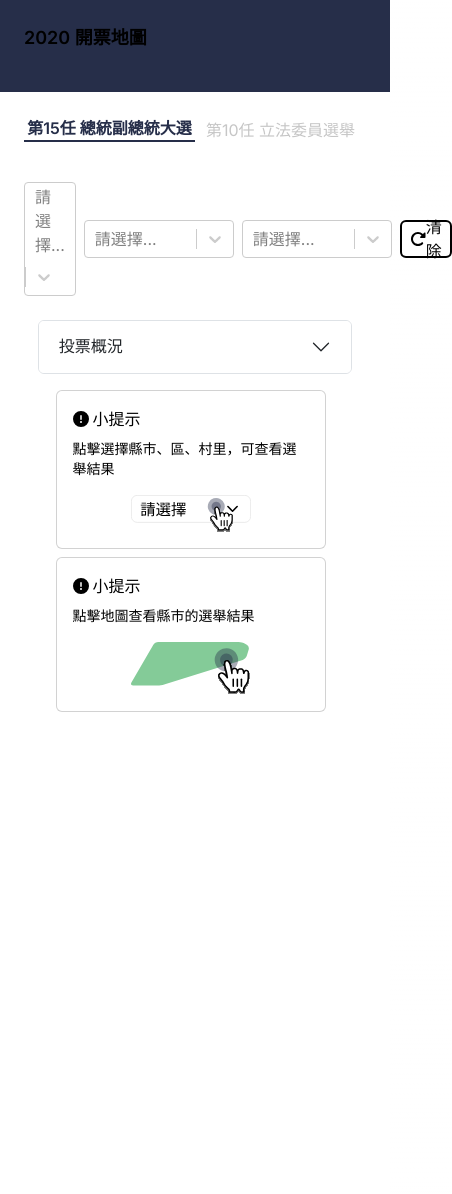
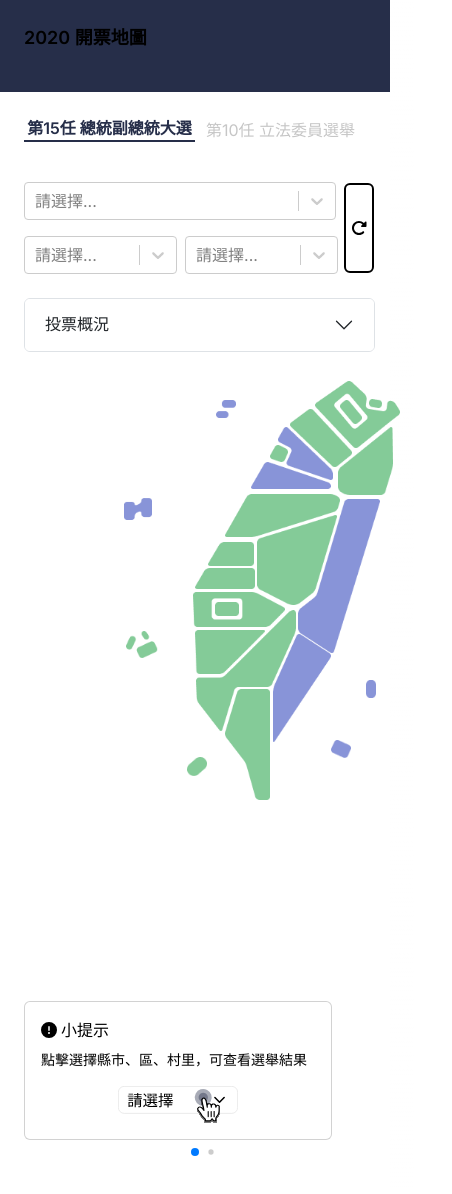
Before and after one commit to xms7104/F2E22023, a Next.js app: page / in a window 390 px wide. Shown: the top 1194 px of the page, 452 px wide, since content can reach past the window. Built offline with nearby package versions, Linux system fonts and the light colour scheme.

Commit message:
adjust mobile Layout

```diff
--- a/package.json
+++ b/package.json
@@ -23,6 +23,7 @@
     "react-bootstrap": "^2.9.1",
     "react-dom": "18.2.0",
     "react-select": "^5.8.0",
-    "tailwindcss": "3.3.5"
+    "tailwindcss": "3.3.5",
+    "swiper": "^11.0.3"
   }
 }
--- a/src/app/Tip.jsx
+++ b/src/app/Tip.jsx
@@ -6,9 +6,63 @@ import { FontAwesomeIcon } from '@fortawesome/react-fontawesome';
 import { faCircleExclamation } from '@fortawesome/free-solid-svg-icons';
 import Card from 'react-bootstrap/Card';
 import 'bootstrap/dist/css/bootstrap.min.css';
+import { Swiper, SwiperSlide } from 'swiper/react';
+import { Pagination } from 'swiper/modules';
+import 'swiper/css';
+import 'swiper/css/pagination';
 
 function Tip() {
-    return (
+
+    function tipCard(){
+    }
+
+    function mobileLayout(){
+        return(
+            <Swiper
+                pagination={{
+                dynamicBullets: true,
+                }}
+                modules={[Pagination]}
+                className="mySwiper"
+            >
+                <SwiperSlide>
+                    <Card
+                        className="mb-2 bg-[#CCCCCC] text-black w-[90%]"
+                        >
+                        <Card.Body>
+                            <div className='flex justify-start items-center'>
+                                <FontAwesomeIcon icon={faCircleExclamation} />
+                                <p className='mb-0 ml-1'>小提示</p>
+                            </div>
+                            <p className='mt-2 mb-0 mx-0 text-sm'>
+                                點擊選擇縣市、區、村里，可查看選舉結果
+                            </p>
+                            <Image alt='seletTip' src={'/image/tipSelect.svg'} className='mt-3 mb-0 mx-auto' width={120} height={10} />
+                        </Card.Body>
+                    </Card>
+                </SwiperSlide>
+                <SwiperSlide>
+                    <Card
+                    className="mb-2 bg-[#CCCCCC] text-black w-[90%]"
+                    >
+                    <Card.Body>
+                        <div className='flex justify-start items-center'>
+                            <FontAwesomeIcon icon={faCircleExclamation} />
+                            <p className='mb-0 ml-1'>小提示</p>
+                        </div>
+                        <p className='mt-2 mb-0 mx-0 text-sm'>
+                            點擊地圖查看縣市的選舉結果
+                        </p>
+                        <Image alt='seletTip' src={'/image/tipMap.svg'} className='mt-3 mb-0 mx-auto' width={120} height={10} />
+                    </Card.Body>
+                    </Card>
+                </SwiperSlide>
+            </Swiper>
+        )
+    }
+
+    function pcLayout(){
+        return(
             <div className='xl:block xl:w-[250px] lg:block lg:w-[180px] md:hidden'>
                 <Card
                     className="mb-2 bg-[#CCCCCC] text-black w-[90%]"
@@ -42,4 +96,16 @@ function Tip() {
         )
     }
 
+    return (
+        <div>
+            <div className='xl:block lg:block md:hidden sm:hidden'>
+                {pcLayout()}
+            </div>
+            <div className='xl:hidden lg:hidden md:block sm:block'>
+                {mobileLayout()}
+            </div>
+        </div>
+    )
+  }
+
   export default Tip;
--- a/src/app/chart.jsx
+++ b/src/app/chart.jsx
@@ -57,7 +57,7 @@ function Chart({voting, party, votingInformation, partyInformation}) {
                         const votingTotalNum = parseInt(partyInformation['有效票數'].replace(/,/g, ''), 10);
                         const votingProportion = ((votingNum / votingTotalNum) *100).toFixed(2);
                         return(
-                            <div key={item} className='xl:w-[27vw] lg:w-[27vw] md:w-[56vw] flex justify-start lg:items-baseline lg:mb-4 md:items-center md:mb-2'>
+                            <div key={item} className='xl:w-[27vw] lg:w-[27vw] md:w-[56vw] sm:w-[60vw] flex justify-start lg:items-baseline lg:mb-4 md:items-center md:mb-2 sm:mb-2'>
                                 <p
                                 className='rounded-full h-[25px] w-[25px] text-sm text-white flex justify-center items-center mr-2'
                                  style={{backgroundColor: partyInformation[item]['color']}}>{index+1}</p>
@@ -91,10 +91,10 @@ function Chart({voting, party, votingInformation, partyInformation}) {
               <Accordion.Header>投票概況</Accordion.Header>
               <Accordion.Body>
                 <div className='grid justify-center items-center'>
-                    <div className='w-full flex justify-center items-center'>
-                        <div className='inline-flex justify-center items-center w-[60%]'>
-                            <div className='w-[150px]'>
-                                <ReactECharts option={votingChart} style={{height:'150px'}} />
+                    <div className='w-full flex justify-start items-center md:h-[120px] sm:h-[120px]'>
+                        <div className='inline-flex justify-start items-center w-[40%] md:h-[120px] sm:h-[120px]'>
+                            <div className='w-[120px]'>
+                                <ReactECharts option={votingChart} />
                             </div>
                             <div>
                                 <p>
@@ -115,9 +115,9 @@ function Chart({voting, party, votingInformation, partyInformation}) {
                             </p>
                         </div>
                     </div>
-                    <div className='w-full flex justify-center items-center'>
-                        <div className='w-[150px]'>
-                            <ReactECharts option={partyChart} style={{height:'150px'}} />
+                    <div className='w-full flex justify-center items-center md:h-[250px] sm:h-[250px]'>
+                        <div className='w-[120px]'>
+                            <ReactECharts option={partyChart} />
                         </div>
                         <div>
                             {partyLayout()}
@@ -138,7 +138,7 @@ function Chart({voting, party, votingInformation, partyInformation}) {
                     <div className='xl:w-[30vw] lg:w-[30vw] md:w-[80vw] xl:grid lg:grid lg:justify-start lg:items-center md:w-[50vw] md:flex md:justify-start md:items-center'>
                         <div className='inline-flex justify-center lg:items-center md:items-center'>
                             <div className='w-[150px]'>
-                                <ReactECharts option={votingChart} style={{height:'150px'}} />
+                                <ReactECharts option={votingChart} />
                             </div>
                             <div>
                                 <p>
@@ -161,7 +161,7 @@ function Chart({voting, party, votingInformation, partyInformation}) {
                     </div>
                     <div className='xl:w-[30vw] xl:grid lg:w-[30vw] lg:grid md:w-[60vw] md:flex md:justify-center md:items-start'>
                         <div className='w-[150px]'>
-                            <ReactECharts option={partyChart} style={{height:'150px'}} />
+                            <ReactECharts option={partyChart} />
                         </div>
                         <div>
                             {partyLayout()}
@@ -178,7 +178,7 @@ function Chart({voting, party, votingInformation, partyInformation}) {
         <div className='xl:block lg:block md:hidden sm:hidden'>
             {pcLayout()}
         </div>
-        <div className='xl:hidden lg:hidden md:block sm:block sm:w-[92%] sm:my-0 sm:mx-auto sm:mb-4'>
+        <div className='xl:hidden lg:hidden md:block sm:block md:w-[92%] sm:w-[90vw] sm:my-0 sm:mx-auto sm:mb-4'>
             {mobileLayout()}
         </div>
         </>
--- a/src/app/data/taiwanMapData.jsx
+++ b/src/app/data/taiwanMapData.jsx
@@ -54,6 +54,34 @@ const taiwanMap = {
         {id:23, name: '澎湖縣', size:32, top:263, left:2, value:'Penghu', uri:'/image/Penghu/PenghuDefault.png'},
         {id:24, name: '金門縣', size:28, top:130, left:0, value:'Kinmen', uri:'/image/Kinmen/KinmenDefault.png'},
         {id:25, name: '連江縣馬祖', size:20, top:32, left:92, value:'Lienchiang', uri:'/image/Lienchiang/LienchiangDefault.png'},
+    ],
+    mobile:[
+        {id:0, name: '基隆市', size:13, top:31, left:345, value:'Keelung', uri:'/image/Keelung/KeelungDefault.png'},
+        {id:1, name: '台北市', size:22, top:32, left:316, value:'Taipei', uri:'/image/Taipei/TaipeiDefault.png'},
+        {id:2, name: '新北市', size:85, top:13, left:291, value:'NewTaipei', uri:'/image/NewTaipei/NewTaipeiDefault.png'},
+        {id:3, name: '桃園市', size:62, top:41, left:266, value:'Taoyuan', uri:'/image/Taoyuan/TaoyuanDefault.png'},
+        {id:4, name: '新竹市', size:18, top:77, left:246, value:'HsinchuCity', uri:'/image/HsinchuCity/HsinchuCityDefault.png'},
+        {id:5, name: '新竹縣', size:55, top:59, left:254, value:'Hsinchu', uri:'/image/Hsinchu/HsinchuDefault.png'},
+        {id:6, name: '苗栗縣', size:80, top:94, left:227, value:'Miaoli', uri:'/image/Miaoli/MiaoliDefault.png'},
+        {id:7, name: '台中市', size:115, top:126, left:201, value:'Taichung', uri:'/image/Taichung/TaichungDefault.png'},
+        {id:8, name: '彰化縣', size:46, top:174, left:184, value:'Changhua', uri:'/image/Changhua/ChanghuaDefault.png'},
+        {id:9, name: '南投縣', size:80, top:147, left:233, value:'Nantou', uri:'/image/Nantou/NantouDefault.png'},
+        {id:10, name: '雲林縣', size:60, top:200, left:171, value:'Yunlin', uri:'/image/Yunlin/YunlinDefault.png'},
+        {id:11, name: '嘉義市', size:24, top:234, left:191, value:'ChiayiCity', uri:'/image/ChiayiCity/ChiayiCityDefault.png'},
+        {id:12, name: '嘉義縣', size:92, top:224, left:169, value:'Chiayi', uri:'/image/Chiayi/ChiayiDefault.png'},
+        {id:13, name: '台南市', size:70, top:262, left:171, value:'Tainan', uri:'/image/Tainan/TainanDefault.png'},
+        {id:14, name: '高雄市', size:100, top:242, left:172, value:'Kaohsiung', uri:'/image/Kaohsiung/KaohsiungDefault.png'},
+        {id:15, name: '屏東縣', size:45, top:321, left:201, value:'Pingtung', uri:'/image/Pingtung/PingtungDefault.png'},
+        {id:16, name: '屏東鄉琉球鄉', size:20, top:389, left:163, value:'Liuqiu', uri:'/image/Liuqiu/LiuqiuDefault.png'},
+        {id:17, name: '宜蘭縣', size:55, top:59, left:314, value:'Yilan', uri:'/image/Yilan/YilanDefault.png'},
+        {id:18, name: '宜蘭縣龜山島', size:20, top:54, left:416, value:'Guishan', uri:'/image/Guishan/GuishanDefault.png'},
+        {id:19, name: '花蓮縣', size:82, top:131, left:274, value:'Hualien', uri:'/image/Hualien/HualienDefault.png'},
+        {id:20, name: '台東縣', size:58, top:266, left:249, value:'Taitung', uri:'/image/Taitung/TaitungDefault.png'},
+        {id:21, name: '台東縣蘭嶼鄉', size:20, top:372, left:307, value:'Lanyu', uri:'/image/Lanyu/LanyuDefault.png'},
+        {id:22, name: '台東縣綠島鄉', size:10, top:312, left:342, value:'Ludao', uri:'/image/Ludao/LudaoDefault.png'},
+        {id:23, name: '澎湖縣', size:32, top:263, left:102, value:'Penghu', uri:'/image/Penghu/PenghuDefault.png'},
+        {id:24, name: '金門縣', size:28, top:130, left:100, value:'Kinmen', uri:'/image/Kinmen/KinmenDefault.png'},
+        {id:25, name: '連江縣馬祖', size:20, top:32, left:192, value:'Lienchiang', uri:'/image/Lienchiang/LienchiangDefault.png'},
     ]
 }
 
--- a/src/app/page.js
+++ b/src/app/page.js
@@ -68,25 +68,27 @@ export default function Home() {
         {titleLayout()}
       </div>
       <div className='mx-4 flex justify-start items-center'>
-        <div className='w-[150px] mr-2'>
-          <Select className='text-black' placeholder="請選擇..." options={cityOption} onChange={(e) => {setCity(e)}} />
-        </div>
-        <div className='flex justify-start items-center'>
-          <div className='w-[150px] mr-2'>
-            <AreaOption city={city} area={area} setArea={setArea} setVoting={setVoting} setParty={setParty} />
+        <div className='lg:flex justify-start items-center md:grid md:w-full sm:grid sm:w-full'>
+          <div className='lg:w-[150px] lg:mb-0 mr-2 md:w-full md:mb-4 md:w-[80vw] sm:mb-4 sm:w-[80vw]'>
+            <Select className='text-black' placeholder="請選擇..." options={cityOption} onChange={(e) => {setCity(e)}} />
           </div>
-          <div className='w-[150px] mr-2'>
-            <AreaDetailOption city={city} area={area} areaDetail={areaDetail} setAreaDetail={setAreaDetail} setVoting={setVoting} setParty={setParty} />
+          <div className='flex justify-start items-center'>
+            <div className='lg:w-[150px] mr-2 md:w-[39.25vw] sm:w-[39.25vw]'>
+              <AreaOption city={city} area={area} setArea={setArea} setVoting={setVoting} setParty={setParty} />
+            </div>
+            <div className='lg:w-[150px] md:mr-2 md:w-[39.25vw] sm:w-[39.25vw]'>
+              <AreaDetailOption city={city} area={area} areaDetail={areaDetail} setAreaDetail={setAreaDetail} setVoting={setVoting} setParty={setParty} />
+            </div>
           </div>
         </div>
-        <div className='flex justify-center items-center w-[80px] h-[38px] border-2 border-solid border-black rounded-md cursor-pointer px-2 py-2'>
+        <div className='flex justify-center items-center lg:w-[80px] lg:h-[38px] border-2 border-solid border-black rounded-md cursor-pointer px-2 py-2 md:w-[30px] md:h-[90px] sm:w-[30px] sm:h-[90px]'>
           <button>
             <FontAwesomeIcon icon={faRotateRight} />
           </button>
-          <p className='mb-0'>清除</p>
+          <p className='lg:block mb-0 md:hidden sm:hidden'>清除</p>
         </div>
       </div>
-      <div className='lg:flex justify-center items-start px-4 py-4 md:grid'>
+      <div className='lg:flex justify-center items-start px-4 py-4 md:grid sm:block'>
         <Chart voting={voting} votingInformation={votingInformation} party={party} partyInformation={partyInformation} />
         <TaiWanMap />
       </div>
--- a/src/app/taiwanMap.jsx
+++ b/src/app/taiwanMap.jsx
@@ -17,7 +17,7 @@ function TaiWanMap() {
     }
 
     function taiwanIpad(){
-      return taiwanMap['ipad'].map((item, index) => {
+      return taiwanMap['mobile'].map((item, index) => {
         return(
           <button key={item.id} className='absolute'
           style={{top:item.top, left: item.left}}>
@@ -25,16 +25,30 @@ function TaiWanMap() {
           </button>
         )
       })
-  }
+    }
+
+    function taiwanMobile(){
+      return taiwanMap['mobile'].map((item, index) => {
+        return(
+          <button key={item.id} className='absolute'
+          style={{top:item.top, left: item.left}}>
+            <Image alt={item.name} src={item.uri} width={item.size} height={40} />
+          </button>
+        )
+      })
+    }
 
     return (
-      <div className='flex justify-around items-start xl:w-[70%] lg:w-[70%] md:w-screen'>
-        <div className='xl:w-[70%] lg:w-[70%] md:w-[56%]'>
+      <div className='md:flex sm:block justify-around items-start xl:w-[70%] lg:w-[70%] md:w-screen sm:w-full'>
+        <div className='xl:w-[70%] lg:w-[70%] md:w-[56%] sm:w-screen'>
           <div className='xl:block xl:relative xl:h-screen lg:hidde md:hidden sm:hidden'>
             {taiwanPC()}
           </div>
-          <div className='xl:hidden lg:block lg:relative lg:h-screen md:block md:relative md:h-screen sm:block sm:relative sm:h-screen'>
+          <div className='xl:hidden lg:block lg:relative lg:h-screen md:block md:relative md:h-screen sm:hidden'>
             {taiwanIpad()}
+          </div>
+          <div className='xl:hidden lg:hidden md:hidden sm:block sm:relative sm:h-[75vh]'>
+            {taiwanMobile()}
           </div>
         </div>
         <Tip />
--- a/tailwind.config.js
+++ b/tailwind.config.js
@@ -9,7 +9,7 @@ module.exports = {
     extend: {
       screens: {
         'sm': '275px', // 小屏幕
-        'md': '575px', // 中等屏幕
+        'md': '595px', // 中等屏幕
         'lg': '820px', // 大屏幕
         'xl': '1080px', // 超大屏幕
       },
```
Also changed, not shown: 1 other file (tests, documents, lock files or other folders). Lines whose indentation alone changed are shown as unchanged.
